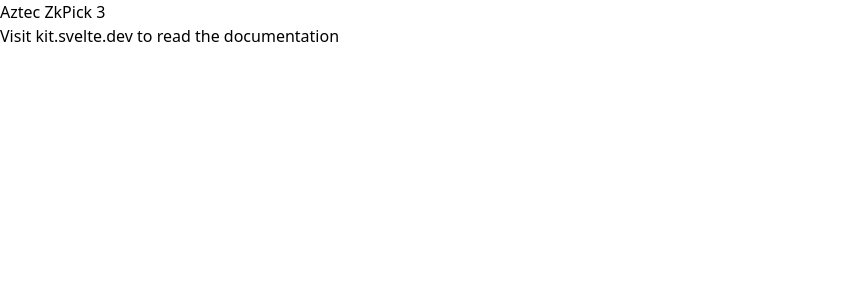
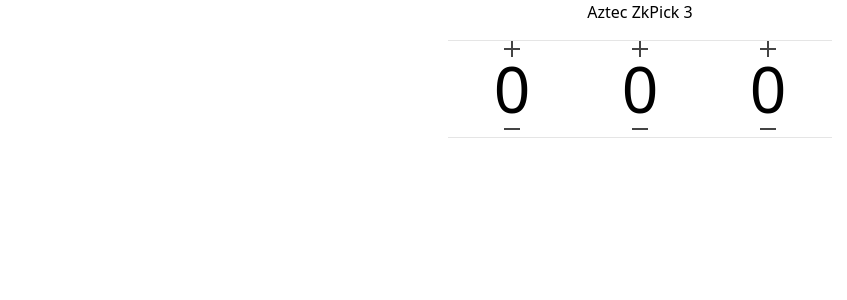
Before and after one commit to elton-cs/aztec-pick3-ui, a SvelteKit app: page / in a window 1280 px wide. Shown: the top 300 px of the page, without its empty margins (0-847 px from the left). Built offline with nearby package versions, Linux system fonts and the light colour scheme.

Commit message:
Add digits to layout

```diff
--- a/src/routes/+layout.svelte
+++ b/src/routes/+layout.svelte
@@ -1,5 +1,6 @@
 <script>
     import "../app.css";
+    import Counter from "./Counter.svelte";
 </script>
 
 <slot></slot>
--- a/src/routes/+page.svelte
+++ b/src/routes/+page.svelte
@@ -1,2 +1,21 @@
-<h1>Aztec ZkPick 3</h1>
-<p>Visit <a href="https://kit.svelte.dev">kit.svelte.dev</a> to read the documentation</p>
+<script>
+    import Counter from "./Counter.svelte";
+
+    let digit1 = "";
+    let digit2 = "";
+    let digit3 = "";
+
+    let name = "";
+
+</script>
+
+<div class="flex flex-col items-center">
+    <h1 class="">Aztec ZkPick 3</h1>
+
+    <div class="flex flex-row items-center">
+        <Counter/>
+        <Counter/>
+        <Counter/>
+    </div>
+
+</div>
```
